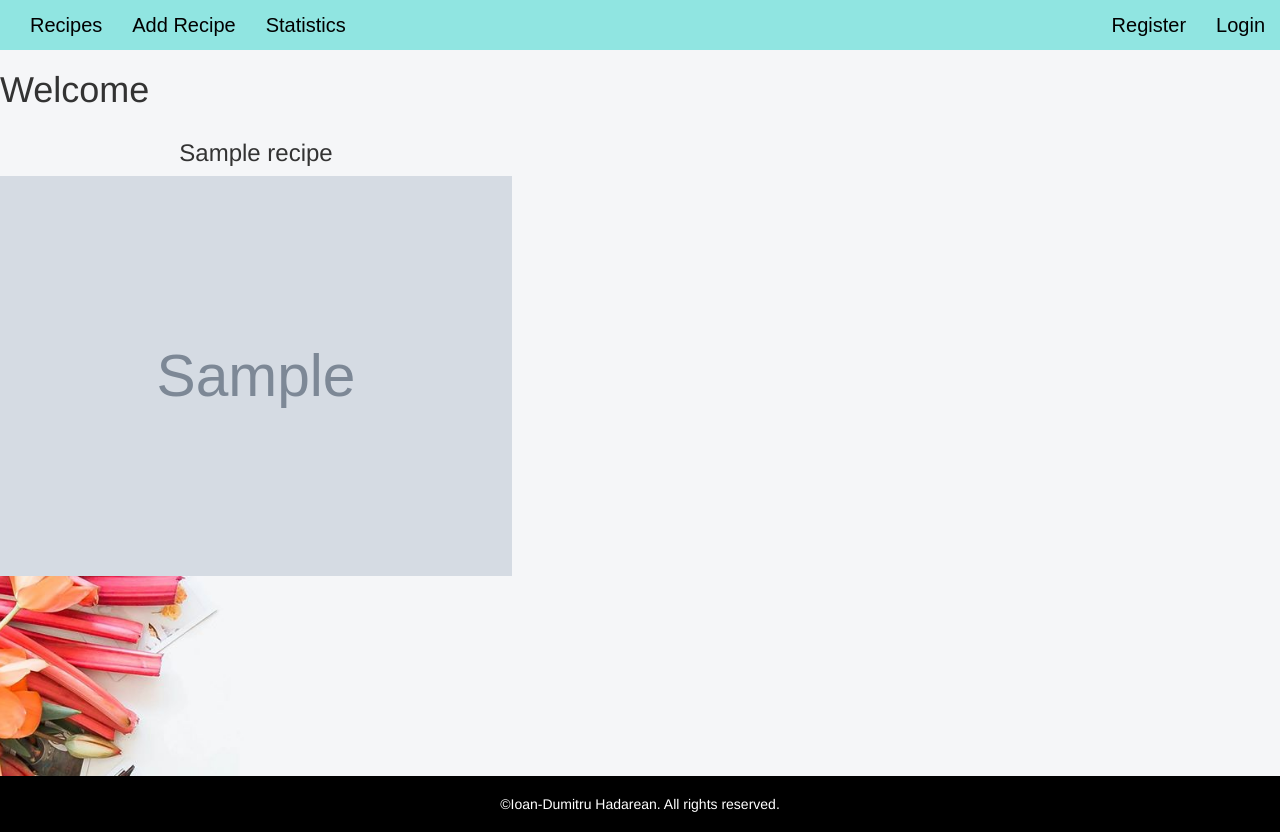
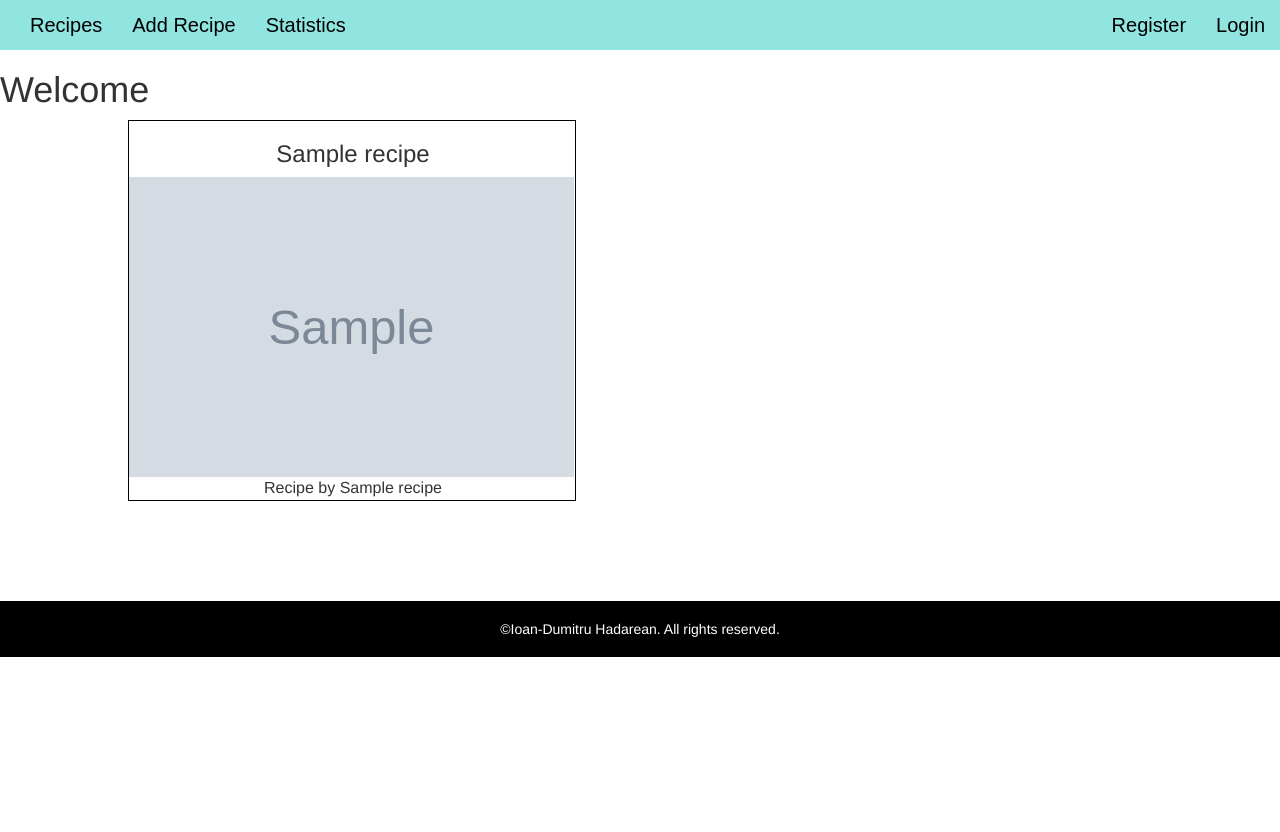
Before and after one commit to IoanHadarean/CookBook-project, a Flask app: page /recipes?limit=6&offset=0 in a window 1280 px wide. After the commit the page ends 657 px from the top, so only its background shows below. Run offline with Flask 2, Linux system fonts and the light colour scheme; grey boxes marked "Sample" are stand-in pictures; a database or web service that is not in the repository returns one stand-in record (values such as "Sample title"); some libraries are stand-ins or nearby versions.

Commit message:
Added author and styling for recipe card

```diff
--- a/static/css/recipes.css
+++ b/static/css/recipes.css
@@ -4,26 +4,40 @@ footer {
     position: relative;
 }
 
+body, html {
+    background: none;
+}
+
+p {
+    margin-block-end: 0;
+}
+
 /*---------------------------Recipes---------------------*/
 
-.name__inline {
+.name__inline, .author__inline {
   display: grid;
   text-align: center;
-  width: 40vw;
+  width: 35vw;
 }
 
 .recipes {
     display: inline-block;
-    width: 40vw;
-    padding-bottom: 25vh;
+    width: 35vw;
+    margin-left: 10vw;
+    margin-bottom: 100px;
+    border: 1px solid black;
 }
 
 .recipes__image {
-    width: 40vw;
-    height: 400px;
+    width: 34.8vw;
+    height: 300px;
 }
 
 .recipes__image img {
     width: 100%;
     height: 100%;
 }
+
+.author__inline {
+    font-size: 16px;
+}
--- a/templates/recipes.html
+++ b/templates/recipes.html
@@ -11,6 +11,9 @@
             <a href="#">
             <img class = "image__inline" src = {{ recipe.recipe_image }} alt = "recipe-image">
         </a>
+        </div>
+        <div class="recipes__author">
+            <p class = "author__inline">Recipe by {{ recipe.author_name }}</p>
         </div>
     </div>
     {% endfor %} {% if args.total_results > args.limit %}
```
